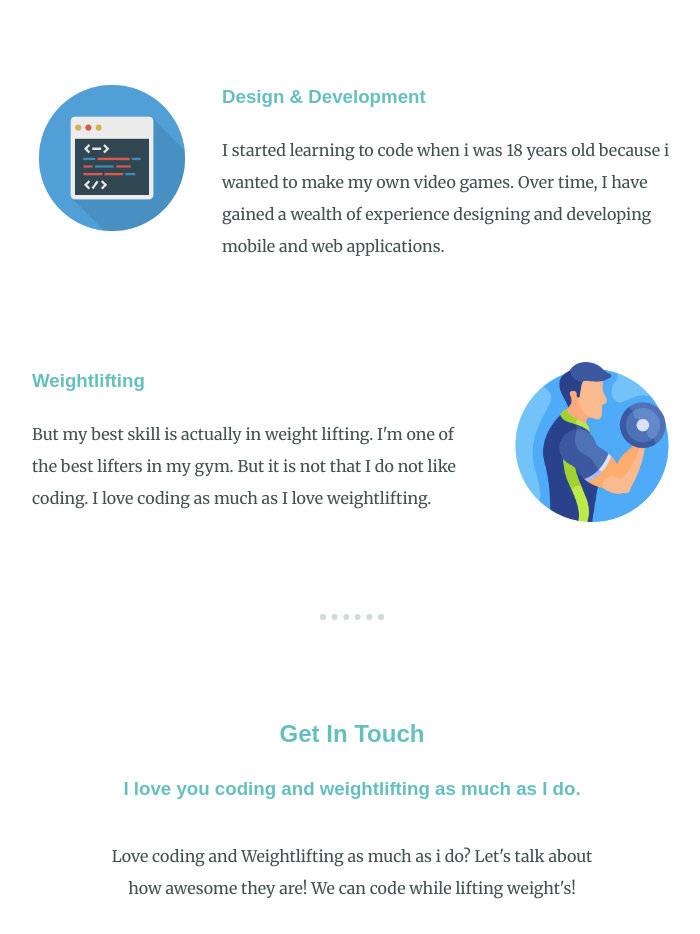
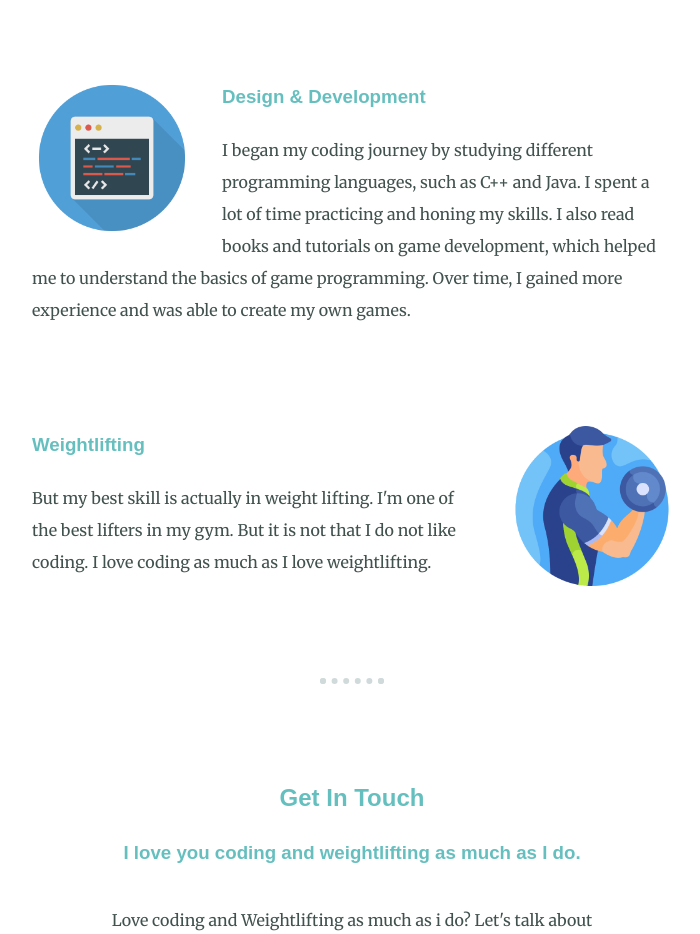
Before and after one commit to rahulkardile/cv, a plain HTML site: page index.html in a window 1280 px wide. Shown: the part 1540-2474 px from the top of the page, without its empty margins (288-988 px from the left). Drawn offline with Linux system fonts and the light colour scheme; a web font is replaced by a local one.

Commit message:
Add files via upload

```diff
--- a/index.html
+++ b/index.html
@@ -32,7 +32,7 @@
           <div class="skill-row">
             <img class="skill-photo" src="Img\coding.png" alt="skill-photo">
             <h3>Design & Development</h3>
-            <p>I started learning to code when i was 18 years old because i wanted to make my own video games. Over time, I have gained a wealth of experience designing and developing mobile and web applications.</p>
+            <p>I began my coding journey by studying different programming languages, such as C++ and Java. I spent a lot of time practicing and honing my skills. I also read books and tutorials on game development, which helped me to understand the basics of game programming. Over time, I gained more experience and was able to create my own games.</p>
           </div>
           <div class="skill-row">
             <img class="fitness" src="Img\fitness.png" alt="fitness">
```
